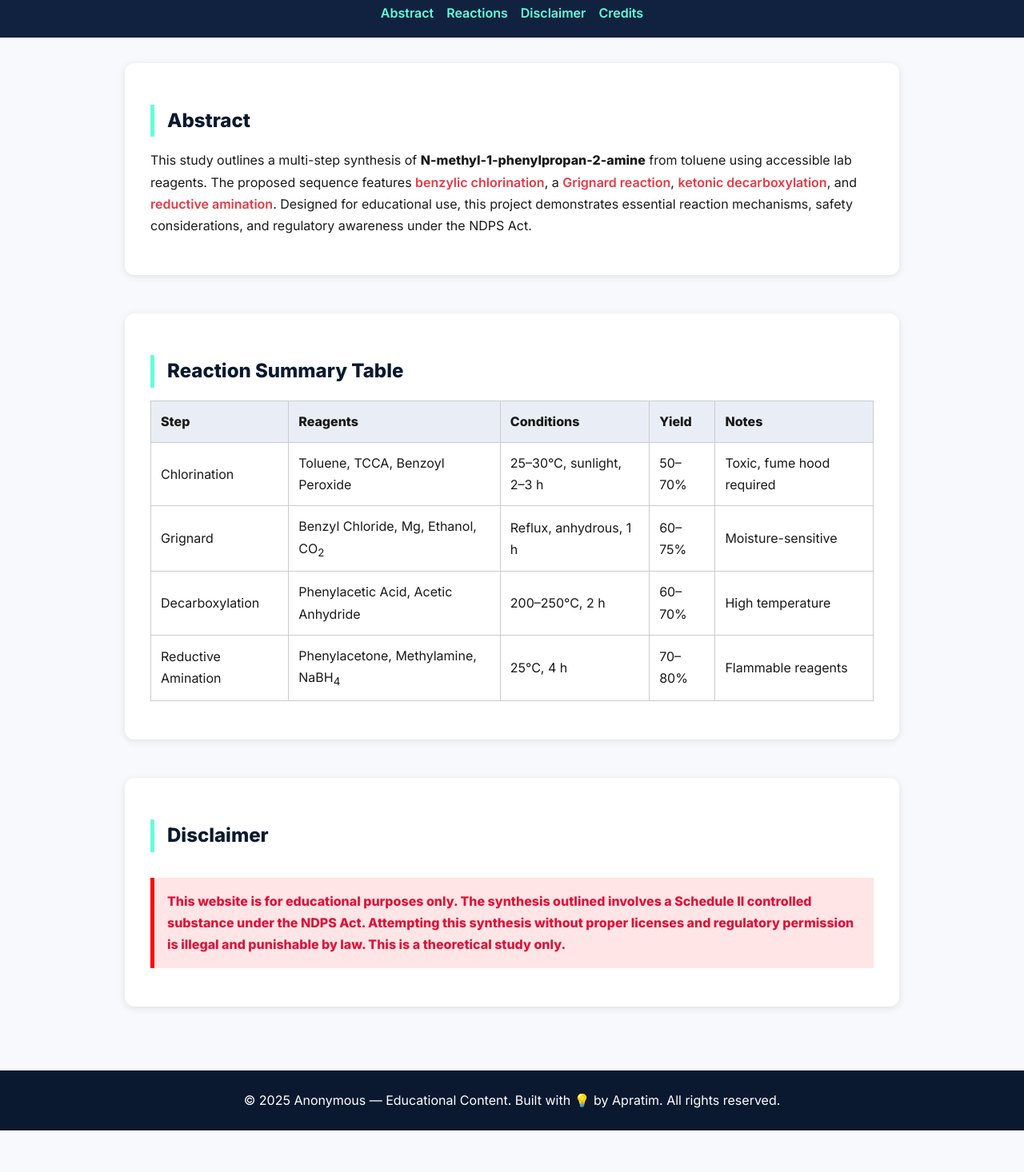
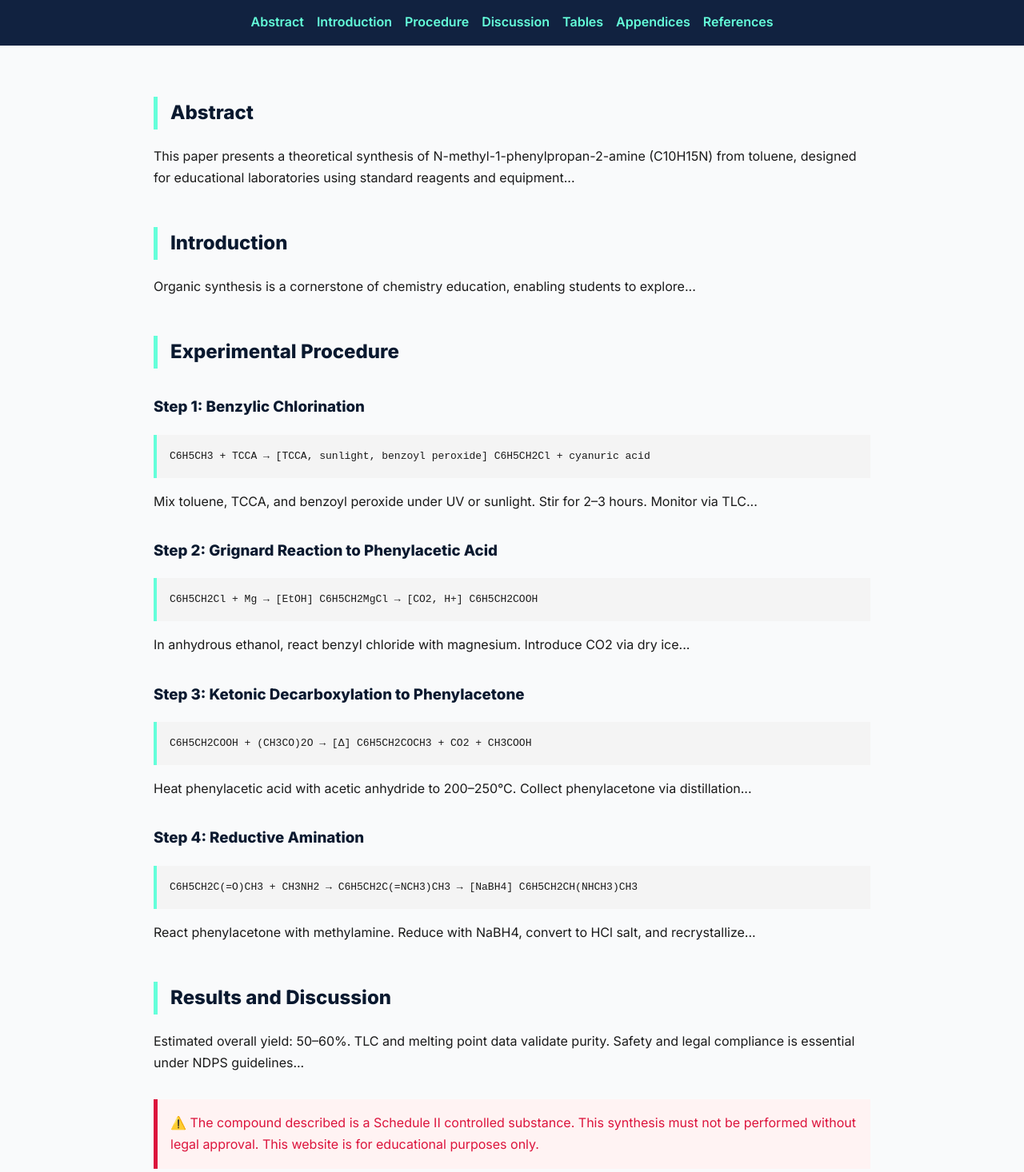
Before and after one commit to APRO-Hacker/amine-synthesis, a plain HTML site: page index.html in a window 1280 px wide. Shown: the part 217-1683 px from the top of the page at 80% size. Before the commit the page ends 1631 px from the top, so only its background shows below. Drawn offline with Linux system fonts and the light colour scheme.

Commit message:
Update index.html

```diff
--- a/index.html
+++ b/index.html
@@ -4,7 +4,7 @@
   <meta charset="UTF-8" />
   <meta name="viewport" content="width=device-width, initial-scale=1.0" />
   <meta name="author" content="Anonymous" />
-  <meta name="description" content="Educational Synthesis of N-Methyl-1-Phenylpropan-2-Amine from Toluene" />
+  <meta name="description" content="Full theoretical synthesis study of N-methyl-1-phenylpropan-2-amine from toluene" />
   <title>Synthesis of N-Methyl-1-Phenylpropan-2-Amine</title>
   <link href="https://fonts.googleapis.com/css2?family=Inter:wght@400;600;800&display=swap" rel="stylesheet">
   <style>
@@ -16,43 +16,37 @@
       line-height: 1.7;
       margin: 0;
       padding: 0;
-      background-color: #f7f9fc;
+      background-color: #f9fafb;
       color: #1a1a1a;
     }
-    header {
+    header, footer {
       background-color: #0a192f;
-      color: #ffffff;
+      color: white;
+      text-align: center;
       padding: 2rem 1rem;
-      text-align: center;
-    }
-    nav {
-      display: flex;
-      flex-wrap: wrap;
-      justify-content: center;
-      gap: 1rem;
-      background-color: #112240;
-      padding: 1rem;
-    }
-    nav a {
-      color: #64ffda;
-      text-decoration: none;
-      font-weight: 600;
     }
     main {
-      padding: 2rem 1rem;
-      max-width: 1000px;
+      max-width: 960px;
       margin: auto;
+      padding: 2rem;
+    }
+    h1, h2, h3, h4 {
+      color: #0a192f;
+      margin-top: 2rem;
     }
     section {
       margin-bottom: 3rem;
     }
-    h1, h2, h3 {
-      color: #0a192f;
+    pre {
+      background-color: #f4f4f4;
+      padding: 1rem;
+      overflow-x: auto;
+      border-left: 4px solid #64ffda;
     }
     table {
       width: 100%;
       border-collapse: collapse;
-      margin: 1rem 0;
+      margin: 1.5rem 0;
     }
     th, td {
       border: 1px solid #ccc;
@@ -63,71 +57,122 @@
       background-color: #e9eef6;
     }
     .disclaimer {
+      background: #fff3f3;
+      border-left: 5px solid crimson;
+      padding: 1rem;
       color: crimson;
-      font-weight: bold;
-      margin-top: 2rem;
-      background-color: #ffe5e5;
+      margin: 2rem 0;
+    }
+    .nav {
+      background-color: #112240;
       padding: 1rem;
-      border-left: 5px solid red;
+      display: flex;
+      flex-wrap: wrap;
+      justify-content: center;
+      gap: 1rem;
     }
-    footer {
-      text-align: center;
-      padding: 1.5rem;
-      background-color: #0a192f;
-      color: white;
-    }
-    .card {
-      background: white;
-      box-shadow: 0 2px 10px rgba(0,0,0,0.1);
-      border-radius: 12px;
-      padding: 2rem;
+    .nav a {
+      color: #64ffda;
+      text-decoration: none;
+      font-weight: 600;
     }
     .section-title {
       border-left: 5px solid #64ffda;
       padding-left: 1rem;
-      margin-bottom: 1rem;
-    }
-    .highlight {
-      color: #e63946;
-      font-weight: 600;
     }
   </style>
 </head>
 <body>
   <header>
     <h1>Synthesis of N-Methyl-1-Phenylpropan-2-Amine</h1>
-    <p>A Theoretical Study for Educational Laboratories</p>
+    <p class="section-subtitle">A Comprehensive Theoretical Study for Educational Laboratories</p>
   </header>
-  <nav>
+  <nav class="nav">
     <a href="#abstract">Abstract</a>
-    <a href="#reaction-table">Reactions</a>
-    <a href="#disclaimer">Disclaimer</a>
-    <a href="#footer">Credits</a>
+    <a href="#introduction">Introduction</a>
+    <a href="#procedure">Procedure</a>
+    <a href="#discussion">Discussion</a>
+    <a href="#tables">Tables</a>
+    <a href="#appendices">Appendices</a>
+    <a href="#references">References</a>
   </nav>
   <main>
-    <section id="abstract" class="card">
+    <section id="abstract">
       <h2 class="section-title">Abstract</h2>
-      <p>This study outlines a multi-step synthesis of <strong>N-methyl-1-phenylpropan-2-amine</strong> from toluene using accessible lab reagents. The proposed sequence features <span class="highlight">benzylic chlorination</span>, a <span class="highlight">Grignard reaction</span>, <span class="highlight">ketonic decarboxylation</span>, and <span class="highlight">reductive amination</span>. Designed for educational use, this project demonstrates essential reaction mechanisms, safety considerations, and regulatory awareness under the NDPS Act.</p>
+      <p>This paper presents a theoretical synthesis of N-methyl-1-phenylpropan-2-amine (C10H15N) from toluene, designed for educational laboratories using standard reagents and equipment...</p>
     </section>
 
-    <section id="reaction-table" class="card">
+    <section id="introduction">
+      <h2 class="section-title">Introduction</h2>
+      <p>Organic synthesis is a cornerstone of chemistry education, enabling students to explore...</p>
+    </section>
+
+    <section id="procedure">
+      <h2 class="section-title">Experimental Procedure</h2>
+      <h3>Step 1: Benzylic Chlorination</h3>
+      <pre>C6H5CH3 + TCCA → [TCCA, sunlight, benzoyl peroxide] C6H5CH2Cl + cyanuric acid</pre>
+      <p>Mix toluene, TCCA, and benzoyl peroxide under UV or sunlight. Stir for 2–3 hours. Monitor via TLC...</p>
+
+      <h3>Step 2: Grignard Reaction to Phenylacetic Acid</h3>
+      <pre>C6H5CH2Cl + Mg → [EtOH] C6H5CH2MgCl → [CO2, H+] C6H5CH2COOH</pre>
+      <p>In anhydrous ethanol, react benzyl chloride with magnesium. Introduce CO2 via dry ice...</p>
+
+      <h3>Step 3: Ketonic Decarboxylation to Phenylacetone</h3>
+      <pre>C6H5CH2COOH + (CH3CO)2O → [Δ] C6H5CH2COCH3 + CO2 + CH3COOH</pre>
+      <p>Heat phenylacetic acid with acetic anhydride to 200–250°C. Collect phenylacetone via distillation...</p>
+
+      <h3>Step 4: Reductive Amination</h3>
+      <pre>C6H5CH2C(=O)CH3 + CH3NH2 → C6H5CH2C(=NCH3)CH3 → [NaBH4] C6H5CH2CH(NHCH3)CH3</pre>
+      <p>React phenylacetone with methylamine. Reduce with NaBH4, convert to HCl salt, and recrystallize...</p>
+    </section>
+
+    <section id="discussion">
+      <h2 class="section-title">Results and Discussion</h2>
+      <p>Estimated overall yield: 50–60%. TLC and melting point data validate purity. Safety and legal compliance is essential under NDPS guidelines...</p>
+      <div class="disclaimer">
+        ⚠️ The compound described is a Schedule II controlled substance. This synthesis must not be performed without legal approval. This website is for educational purposes only.
+      </div>
+    </section>
+
+    <section id="tables">
       <h2 class="section-title">Reaction Summary Table</h2>
       <table>
         <tr><th>Step</th><th>Reagents</th><th>Conditions</th><th>Yield</th><th>Notes</th></tr>
-        <tr><td>Chlorination</td><td>Toluene, TCCA, Benzoyl Peroxide</td><td>25–30°C, sunlight, 2–3 h</td><td>50–70%</td><td>Toxic, fume hood required</td></tr>
-        <tr><td>Grignard</td><td>Benzyl Chloride, Mg, Ethanol, CO<sub>2</sub></td><td>Reflux, anhydrous, 1 h</td><td>60–75%</td><td>Moisture-sensitive</td></tr>
-        <tr><td>Decarboxylation</td><td>Phenylacetic Acid, Acetic Anhydride</td><td>200–250°C, 2 h</td><td>60–70%</td><td>High temperature</td></tr>
-        <tr><td>Reductive Amination</td><td>Phenylacetone, Methylamine, NaBH<sub>4</sub></td><td>25°C, 4 h</td><td>70–80%</td><td>Flammable reagents</td></tr>
+        <tr><td>Chlorination</td><td>Toluene, TCCA, Benzoyl Peroxide</td><td>25–30°C, sunlight, 2–3 h</td><td>50–70%</td><td>Fume hood</td></tr>
+        <tr><td>Grignard</td><td>Benzyl Chloride, Mg, EtOH, CO2</td><td>Reflux, dry, 1 h</td><td>60–75%</td><td>Anhydrous required</td></tr>
+        <tr><td>Decarboxylation</td><td>Phenylacetic Acid, Acetic Anhydride</td><td>Sand bath, 200–250°C</td><td>60–70%</td><td>High temp</td></tr>
+        <tr><td>Reductive Amination</td><td>Phenylacetone, MeNH2, NaBH4</td><td>25°C, 4 h</td><td>70–80%</td><td>Controlled reagent</td></tr>
       </table>
     </section>
 
-    <section id="disclaimer" class="card">
-      <h2 class="section-title">Disclaimer</h2>
-      <p class="disclaimer">This website is for educational purposes only. The synthesis outlined involves a Schedule II controlled substance under the NDPS Act. Attempting this synthesis without proper licenses and regulatory permission is illegal and punishable by law. This is a theoretical study only.</p>
+    <section id="appendices">
+      <h2 class="section-title">Appendices</h2>
+      <h3>Appendix A: Safety Data</h3>
+      <ul>
+        <li><strong>Toluene</strong>: Flammable, CNS depressant</li>
+        <li><strong>TCCA</strong>: Strong oxidiser, corrosive</li>
+        <li><strong>NaBH4</strong>: Hydrogen release, reactive</li>
+      </ul>
+
+      <h3>Appendix B: Student Exercises</h3>
+      <ol>
+        <li>Explain the role of benzoyl peroxide.</li>
+        <li>Why is ethanol chosen over ether?</li>
+        <li>Calculate theoretical yield from benzyl chloride.</li>
+      </ol>
+    </section>
+
+    <section id="references">
+      <h2 class="section-title">References</h2>
+      <ol>
+        <li>Narcotic Drugs and Psychotropic Substances Act, 1985. Government of India.</li>
+        <li><a href="https://pubs.acs.org/doi/10.1021/acs.joc.6b02829" target="_blank">J. Org. Chem., 2017, 82, 3517–3521</a></li>
+        <li><a href="https://pubs.acs.org/doi/10.1021/ed083p929" target="_blank">J. Chem. Educ., 2006, 83, 929–930</a></li>
+      </ol>
     </section>
   </main>
-  <footer id="footer">
-    &copy; 2025 Anonymous — Educational Content. Built with 💡 by Apratim. All rights reserved.
+  <footer>
+    &copy; 2025 Anonymous | Designed by Apratim | Educational Use Only
   </footer>
 </body>
 </html>
```
